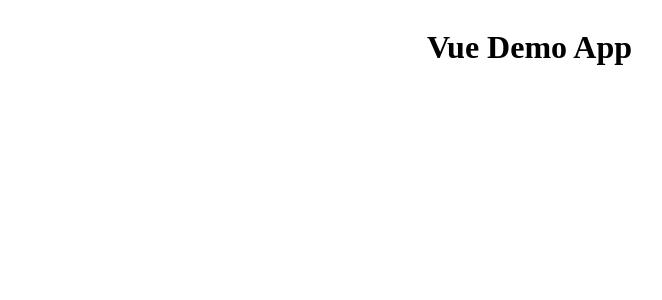
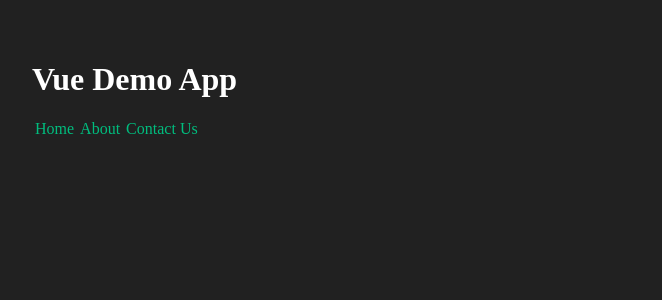
Before and after one commit to nithinK-142/vue-guide, a Vue app: page / in a window 1280 px wide. Shown: the top 300 px of the page, without its empty margins (8-670 px from the left). Built offline with nearby package versions, Linux system fonts and the light colour scheme.

Commit message:
feat: routing.

```diff
--- a/package.json
+++ b/package.json
@@ -9,7 +9,8 @@
     "preview": "vite preview"
   },
   "dependencies": {
-    "vue": "^3.3.11"
+    "vue": "^3.3.11",
+    "vue-router": "^4.2.5"
   },
   "devDependencies": {
     "@vitejs/plugin-vue": "^4.5.2",
--- a/src/App.vue
+++ b/src/App.vue
@@ -1,5 +1,18 @@
 <template>
   <main>
     <h1>Vue Demo App</h1>
+    <nav>
+      <RouterLink to="/">Home</RouterLink>
+      <RouterLink to="/about">About</RouterLink>
+      <RouterLink to="/contact-us">Contact Us</RouterLink>
+    </nav>
   </main>
+  <RouterView />
 </template>
+
+<script setup>
+import { RouterLink, RouterView } from "vue-router";
+</script>
+
+<style scoped>
+</style>
--- a/src/assets/main.css
+++ b/src/assets/main.css
@@ -1,3 +1,7 @@
+body{
+  background-color: #212121;
+  color: white;
+}
 #app {
   max-width: 1280px;
   margin: 0 auto;
@@ -13,21 +17,10 @@ a,
   padding: 3px;
 }
 
-@media (hover: hover) {
-  a:hover {
-    background-color: hsla(160, 100%, 37%, 0.2);
-  }
+a:hover {
+  background-color: hsla(160, 100%, 37%, 0.2);
 }
 
-@media (min-width: 1024px) {
-  body {
-    display: flex;
-    place-items: center;
-  }
-
-  #app {
-    display: grid;
-    grid-template-columns: 1fr 1fr;
-    padding: 0 2rem;
-  }
+a:active {
+  background-color: hsla(160, 100%, 37%, 0.2);
 }
--- /dev/null
+++ b/src/router/index.js
@@ -0,0 +1,25 @@
+import { createRouter, createWebHistory } from "vue-router";
+
+const router = createRouter({
+  history: createWebHistory(import.meta.env.BASE_URL),
+  routes: [
+    {
+      path: "/about",
+      name: "about",
+      // route level code-splitting
+      // this generates a separate chunk (About.[hash].js) for this route
+      // which is lazy-loaded when the route is visited.
+      component: () => import("@/views/AboutView.vue"),
+    },
+    {
+      path: "/contact-us",
+      name: "contact-us",
+      // route level code-splitting
+      // this generates a separate chunk (About.[hash].js) for this route
+      // which is lazy-loaded when the route is visited.
+      component: () => import("@/views/ContactView.vue"),
+    },
+  ],
+});
+
+export default router;
--- /dev/null
+++ b/src/views/AboutView.vue
@@ -0,0 +1,5 @@
+<template>
+  <div>
+    <h1>About Page</h1>
+  </div>
+</template>
--- /dev/null
+++ b/src/views/ContactView.vue
@@ -0,0 +1,5 @@
+<template>
+  <div>
+    <h1>Contact Us Page</h1>
+  </div>
+</template>
```
Also changed, not shown: src/main.js (+6 -1 lines), 1 other file (tests, documents, lock files or other folders).
